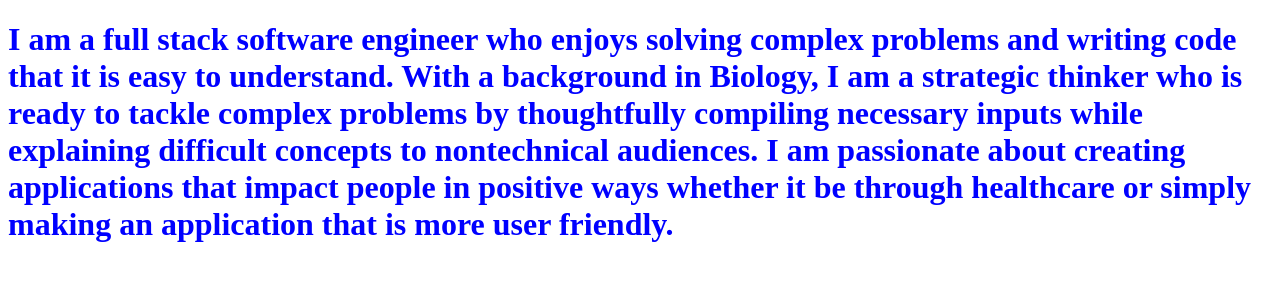
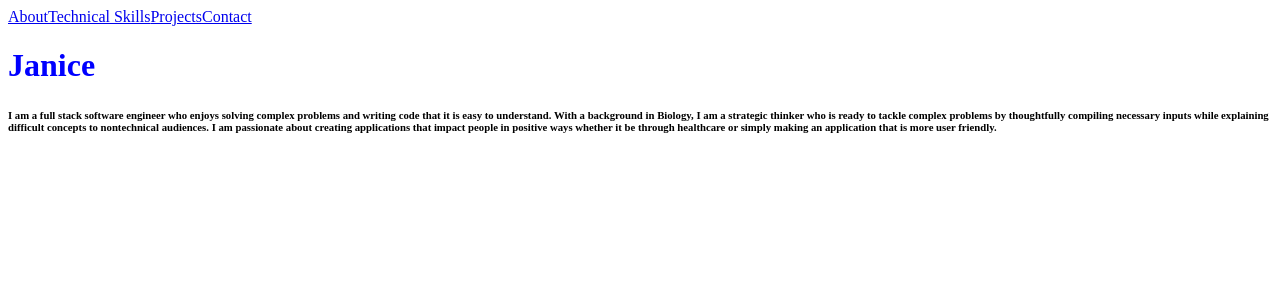
Before and after one commit to janiceh94/portfolio1, a React (Create React App) app: page / in a window 1280 px wide. Shown: the top 300 px of the page. Built offline with nearby package versions, Linux system fonts and the light colour scheme.

Commit message:
created navbar

```diff
--- a/src/components/About.js
+++ b/src/components/About.js
@@ -1,9 +1,10 @@
 export default function About(){
     return(
         <div className = 'about'>
-            <h1>
+            <h1>Janice</h1>
+            <h6>
                 I am a full stack software engineer who enjoys solving complex problems and writing code that it is easy to understand. With a background in Biology, I am a strategic thinker who is ready  to tackle complex problems by thoughtfully compiling necessary inputs while explaining difficult concepts to nontechnical audiences. I am passionate about creating applications that impact people in positive ways whether it be through healthcare or simply making an application that is more user friendly.
-            </h1>
+            </h6>
         </div>
     )
 }
--- a/src/components/NavBar.js
+++ b/src/components/NavBar.js
@@ -1,3 +1,10 @@
 export default function Navbar(){
-
+    return (
+        <div className='nav'>
+            <a href = '#about'>About</a>
+            <a href = '#skills'>Technical Skills</a>
+            <a href = '#projects'>Projects</a>
+            <a href = '#contact'>Contact</a>
+        </div>
+    )
 }
```
